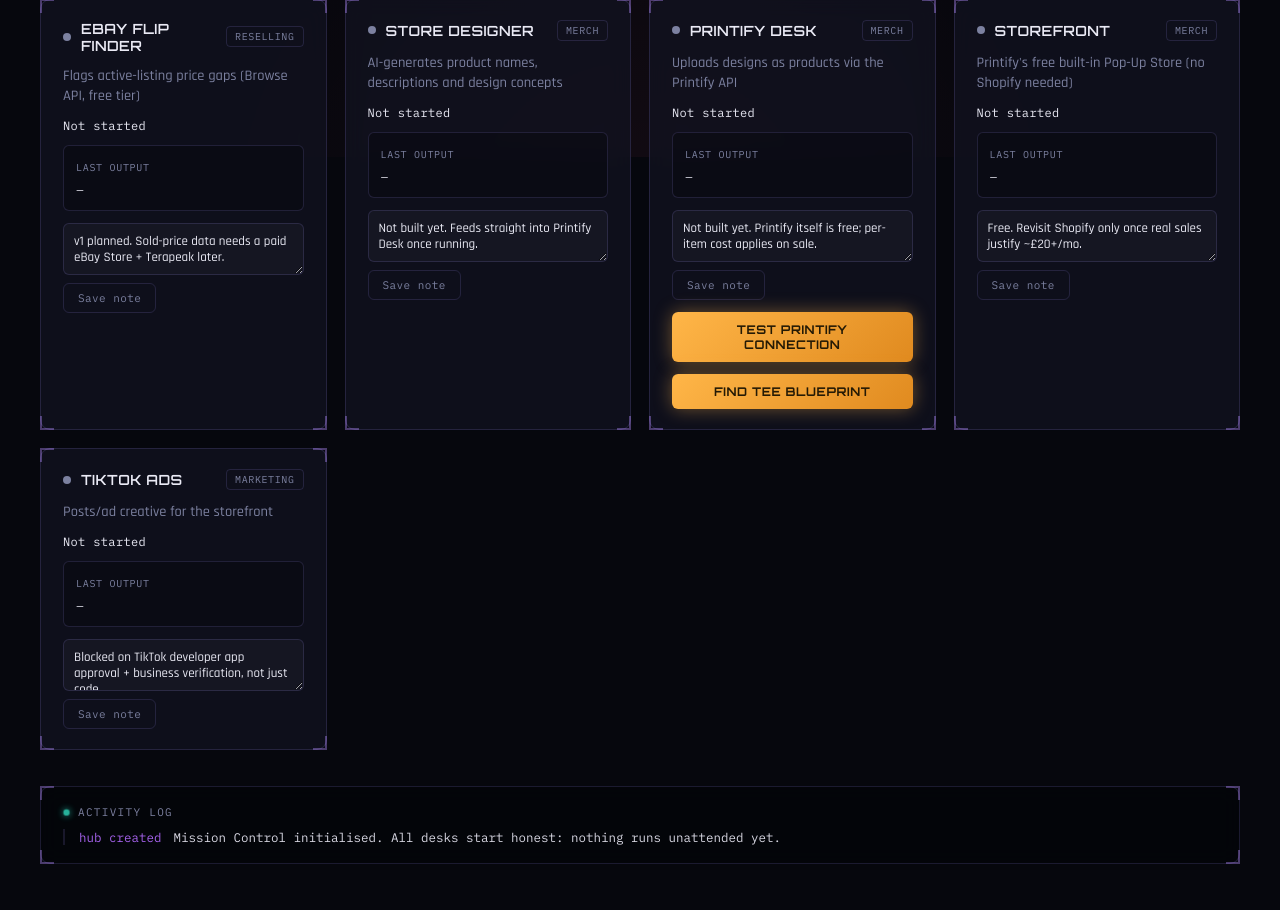
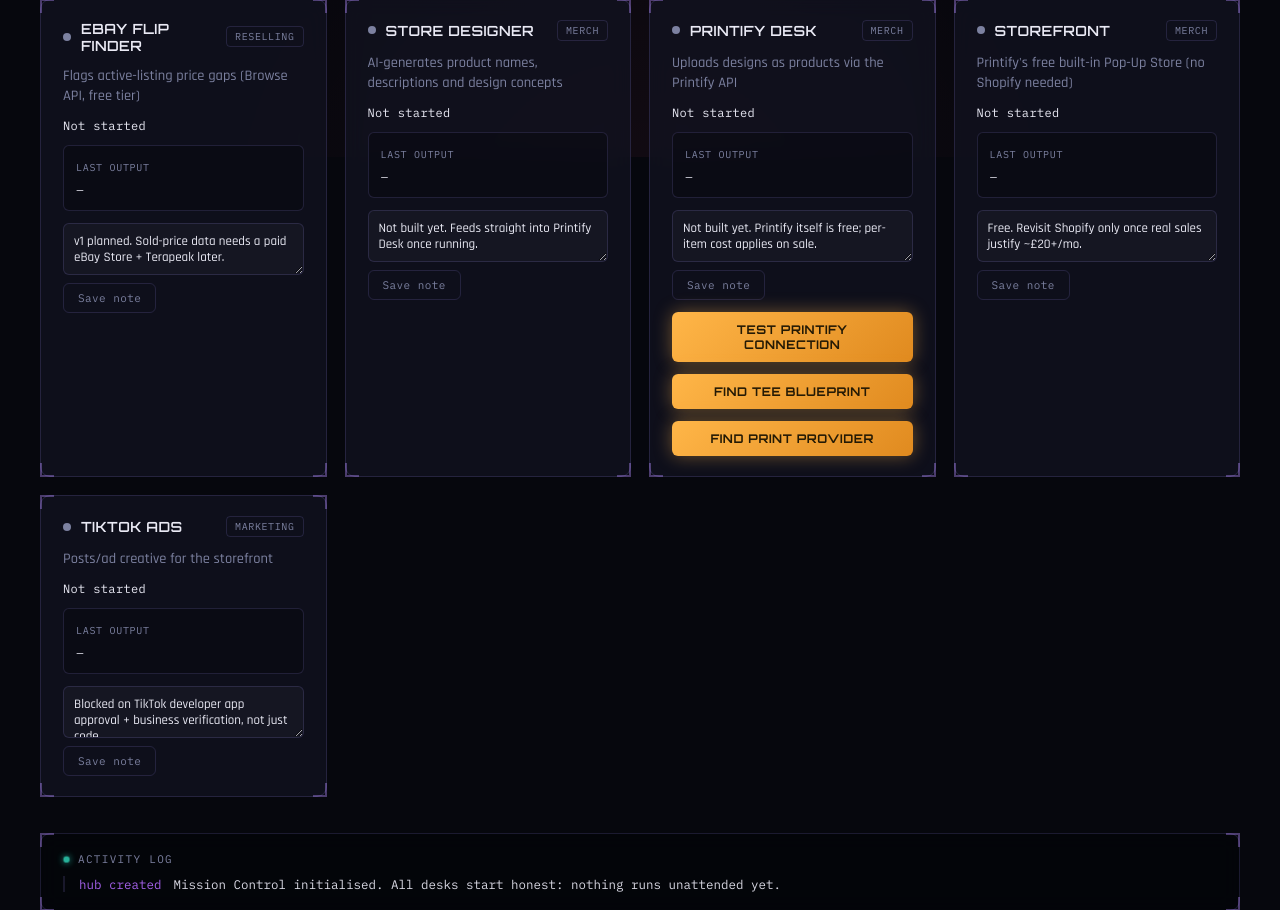
Before and after one commit to lucas123work/mission-control, a Flask app: page / in a window 1280 px wide. Shown: the part 643-1553 px from the top of the page. Before the commit the page ends 1507 px from the top, so only its background shows below. Run offline with Flask 3, Linux system fonts and the light colour scheme; data that the repository does not hold is empty; parts of the project's set-up code (start-up, migrations or seed data) failed here and were passed over.

Commit message:
Update index.html

```diff
--- a/templates/index.html
+++ b/templates/index.html
@@ -83,6 +83,9 @@
     <form action="{{ url_for('run_printify_lookup') }}" method="post">
       <button class="approve-btn" type="submit">Find tee blueprint</button>
     </form>
+    <form action="{{ url_for('run_printify_providers') }}" method="post">
+      <button class="approve-btn" type="submit">Find print provider</button>
+    </form>
     {% endif %}
 
     {% if a.status == "awaiting_review" %}
```
